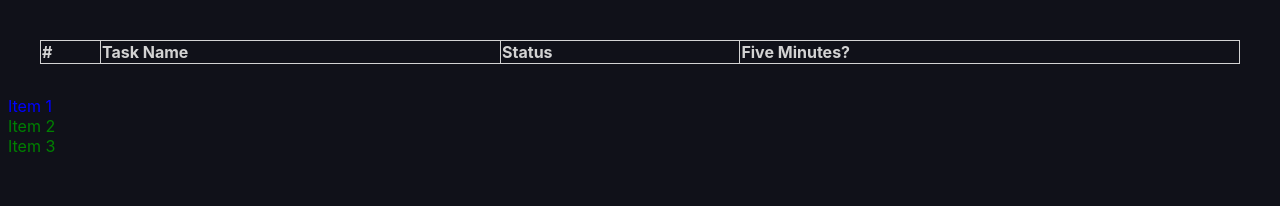
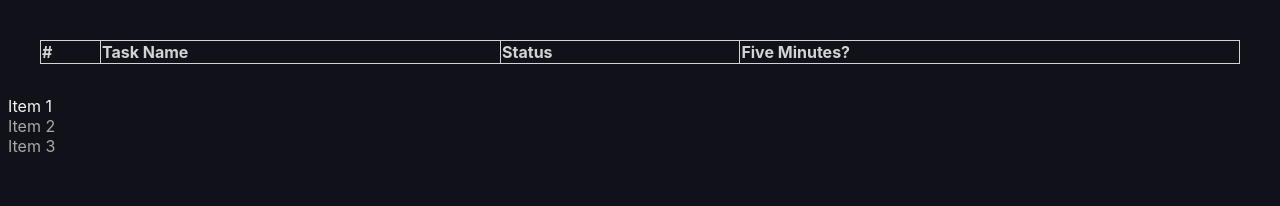
Before and after one commit to andrew-j-francis/egg-head, a Svelte app: page / in a window 1280 px wide. Shown: the top 206 px of the page. Built offline with nearby package versions, Linux system fonts and the light colour scheme.

Commit message:
Finished list selector

```diff
--- a/public/global.css
+++ b/public/global.css
@@ -5,6 +5,9 @@
     --link-color: hsl(288, 11%, 65%);
     --link-color-visited: hsl(288, 11%, 45%);
     --link-color-hover: hsl(288, 11%, 75%);
+    --text-color: lightgray;
+    --text-color-dark: darkgray;
+    --text-color-light: whitesmoke;
 }
 
 html, body {
--- a/src/App.svelte
+++ b/src/App.svelte
@@ -1,62 +1,18 @@
 <script lang="ts">
     import {shortcut} from './shortcut.js'
+    import ListSelector from "./ListSelector.svelte";
     import CommandPrompt from "./CommandPrompt.svelte";
 
 
     let tasks = [];
+    let listItems = ["Item 1", "Item 2", "Item 3"];
 
-    let selectedItemIndex = 0;
-    let listItems = [
-        {
-            name: "Item 1",
-            class: "selected-item"
-        },
-        {
-            name: "Item 2",
-            class: "item"
-        },
-        {
-            name: "Item 3",
-            class: "item"
-        }
-    ];
-
-    function moveSelectionDown() {
-        console.log("select Item");
-        listItems[selectedItemIndex].class = "item";
-
-        if (selectedItemIndex + 1 >= listItems.length) {
-            selectedItemIndex = 0;
-        } else {
-            selectedItemIndex += 1;
-        }
-
-        listItems[selectedItemIndex].class = "selected-item";
+    function handleListSelection(event) {
+        console.log(event.detail.selection)
     }
-
-    function moveSelectionUp() {
-        console.log("select Item");
-        listItems[selectedItemIndex].class = "item";
-
-        if (selectedItemIndex - 1 < 0) {
-            selectedItemIndex = listItems.length - 1;
-        } else {
-            selectedItemIndex -= 1;
-        }
-
-        listItems[selectedItemIndex].class = "selected-item";
-    }
-
 </script>
 
 <style>
-    .selected-item {
-        color: blue;
-    }
-
-    .item {
-        color: green;
-    }
 
 </style>
 
@@ -81,9 +37,4 @@
 
 <CommandPrompt></CommandPrompt>
 
-<div use:shortcut={{code:'ArrowDown', callback:moveSelectionDown}}
-     use:shortcut={{code:'ArrowUp', callback:moveSelectionUp}}>
-    {#each listItems as item}
-        <div class={item.class}>{item.name}</div>
-    {/each}
-</div>
+<ListSelector listItemNames={listItems} on:selected={handleListSelection}></ListSelector>
--- /dev/null
+++ b/src/ListSelector.svelte
@@ -0,0 +1,79 @@
+<script>
+    import {createEventDispatcher} from 'svelte';
+    import {shortcut} from './shortcut.js'
+    import {onMount} from "svelte";
+
+    const dispatch = createEventDispatcher();
+    let currentItemIndex = 0;
+    export let listItemNames = [];
+    let listItems = [];
+
+    onMount(async () => {
+        listItemNames.forEach((item, index) => {
+            let className = "";
+
+            if (index === 0) {
+                className = "selected-item";
+            } else {
+                className = "item";
+            }
+            listItems = [...listItems, {
+                name: item,
+                class: className
+            }];
+
+        });
+
+    });
+
+
+    function moveSelectionDown() {
+        listItems[currentItemIndex].class = "item";
+
+        if (currentItemIndex + 1 >= listItems.length) {
+            currentItemIndex = 0;
+        } else {
+            currentItemIndex += 1;
+        }
+
+        listItems[currentItemIndex].class = "selected-item";
+    }
+
+    function moveSelectionUp() {
+        listItems[currentItemIndex].class = "item";
+
+        if (currentItemIndex - 1 < 0) {
+            currentItemIndex = listItems.length - 1;
+        } else {
+            currentItemIndex -= 1;
+        }
+
+        listItems[currentItemIndex].class = "selected-item";
+    }
+
+    function selectListItem() {
+        dispatch('selected', {
+            selection: listItems[currentItemIndex].name
+        });
+    }
+
+</script>
+
+<style>
+    .selected-item {
+        color: var(--text-color-light);
+    }
+
+    .item {
+        color: var(--text-color-dark);
+    }
+</style>
+
+
+<div use:shortcut={{code:'ArrowDown', callback:moveSelectionDown}}
+     use:shortcut={{code:'ArrowUp', callback:moveSelectionUp}}
+     use:shortcut={{code:'Enter', callback:selectListItem}}>
+    {#each listItems as item}
+        <div class={item.class}>{item.name}</div>
+    {/each}
+</div>
```
